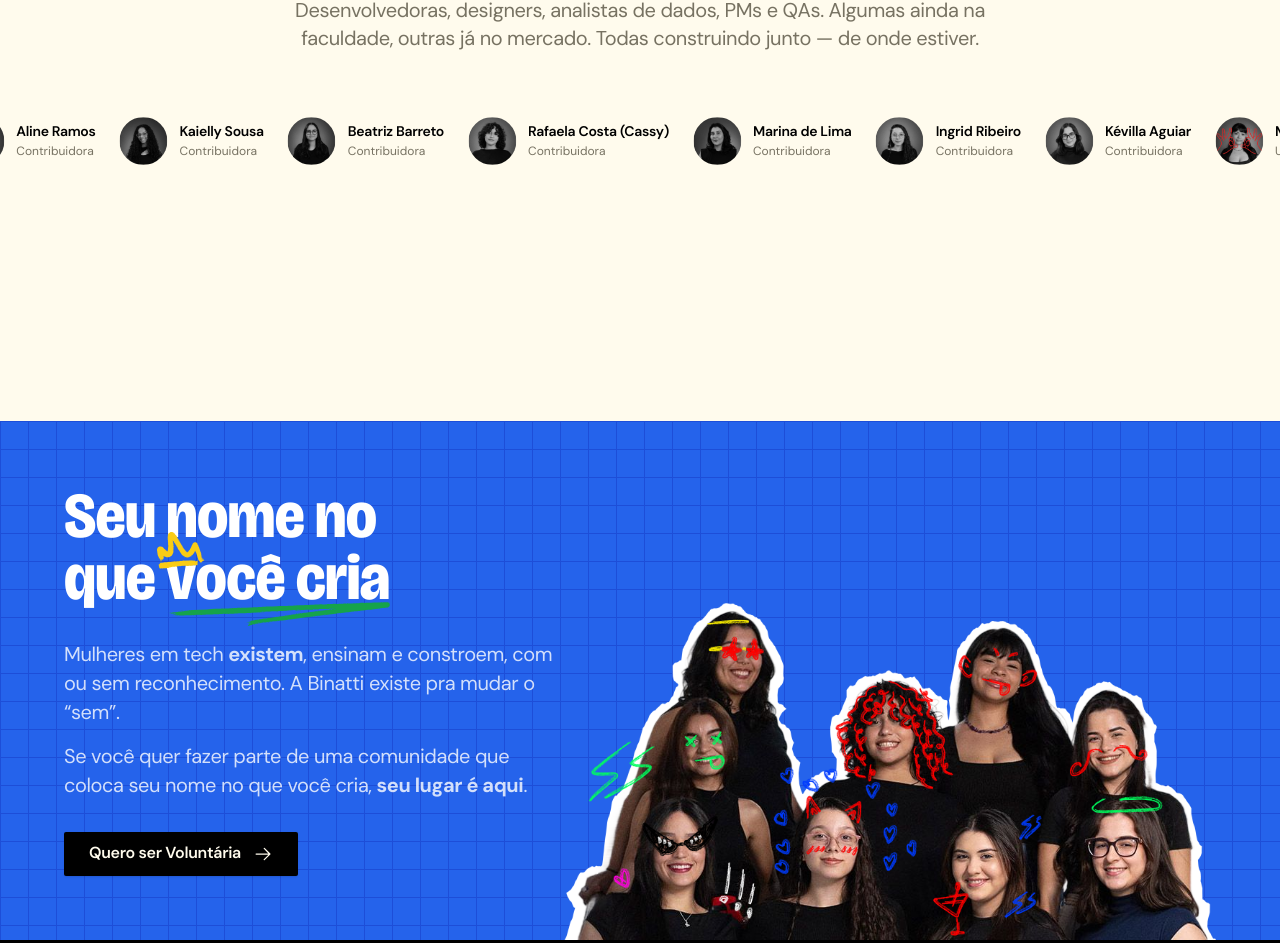
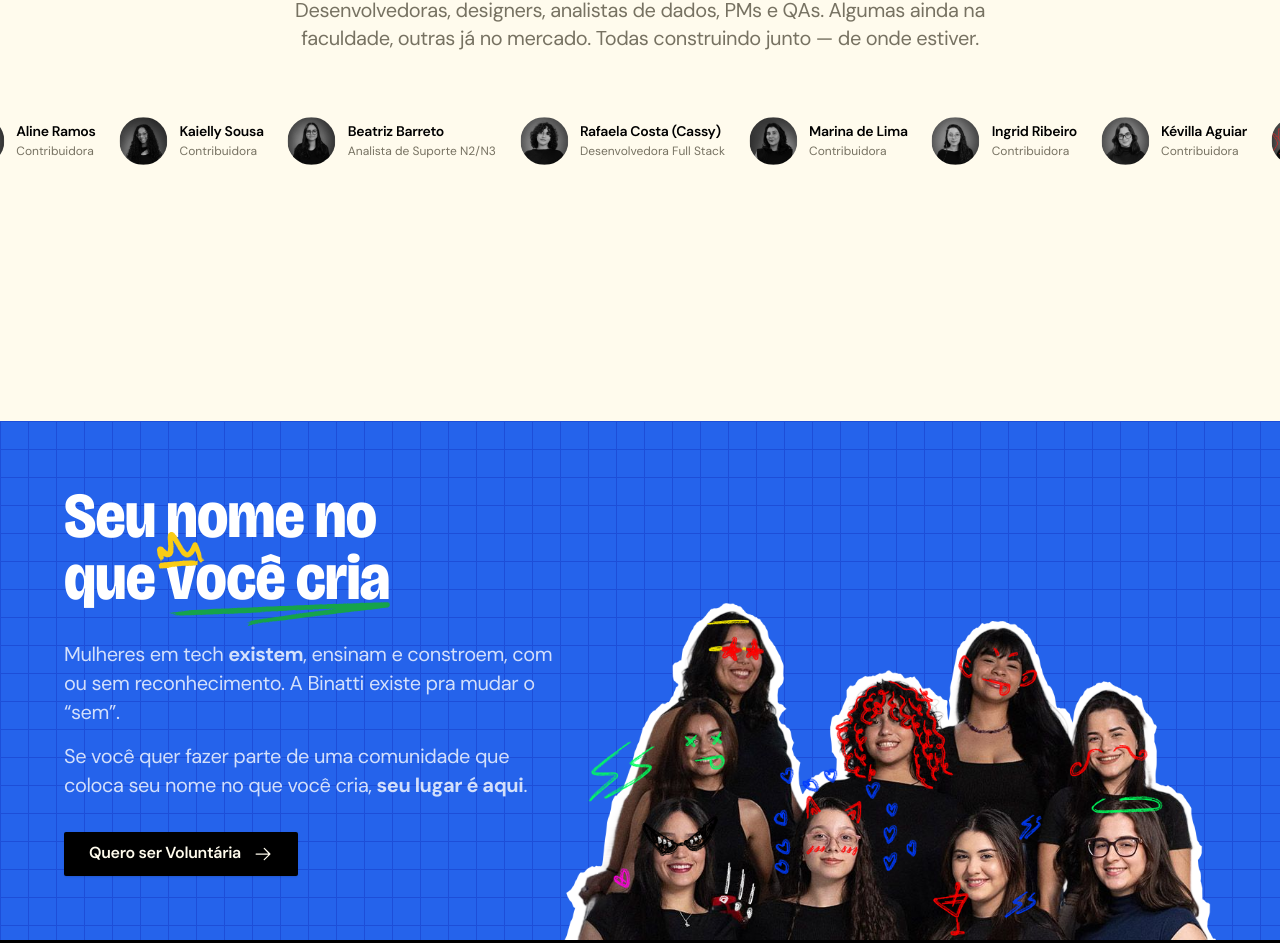
Before and after one commit to binattitech/site, a Next.js app: page / in a window 1280 px wide. Shown: the part 4694-5637 px from the top of the page. Built offline with nearby package versions, Linux system fonts and the light colour scheme.

Commit message:
feat: atualizar informações dos membros da equipe Beatriz Barreto e Rafaela Costa com novos usernames, cargos, bios e links sociais

```diff
--- a/data/team.ts
+++ b/data/team.ts
@@ -73,14 +73,19 @@ export const TEAM: TeamMember[] = [
   },
   {
     name: "Beatriz Barreto",
-    username: "beatrizbarreto",
-    role: "Contribuidora",
+    username: "whosbea3",
+    role: "Analista de Suporte N2/N3",
     photo: "bea",
+    bio: "Estudante de Engenharia de Software, pesquisadora e Analista de Suporte N2/N3. Atua com suporte técnico e tecnologia, com interesse em IA, Cibersegurança, Computação Forense e Arquitetura de Soluções. Nas horas vagas, ama assistir Hora de Aventura, seu animal preferido são pinguins e é fã do grupo TWICE.",
+    socialLinks: [
+      { platform: "github", url: "https://github.com/whosbea" },
+      { platform: "linkedin",  url: "https://www.linkedin.com/in/beatriz-barreto-8b0076261/" },
+    ],
   },
   {
     name: "Rafaela Costa (Cassy)",
     username: "ca2sy",
-    role: "Contribuidora",
+    role: "Desenvolvedora Full Stack",
     photo: "cassy",
     bio: "Eu sou Rafaela Sousa Costa, sou Engenheira de Software e tenho como objetivo encontrar soluções criativas através da tecnologia, além de explorar ainda mais essa área vasta, conhecendo cada dia algo novo para aprender.",
     socialLinks: [
```
